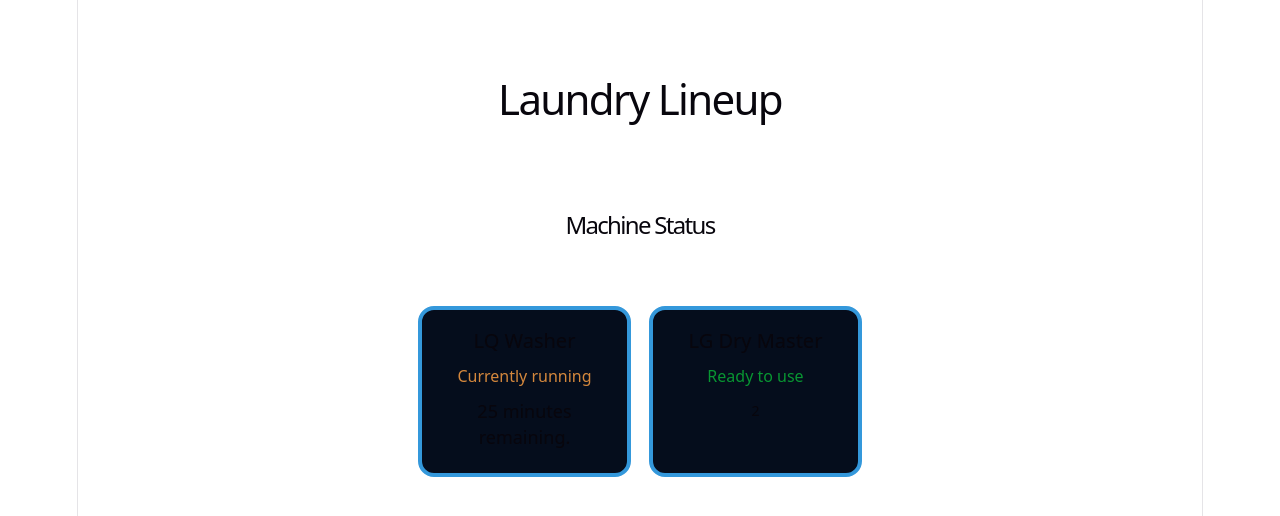
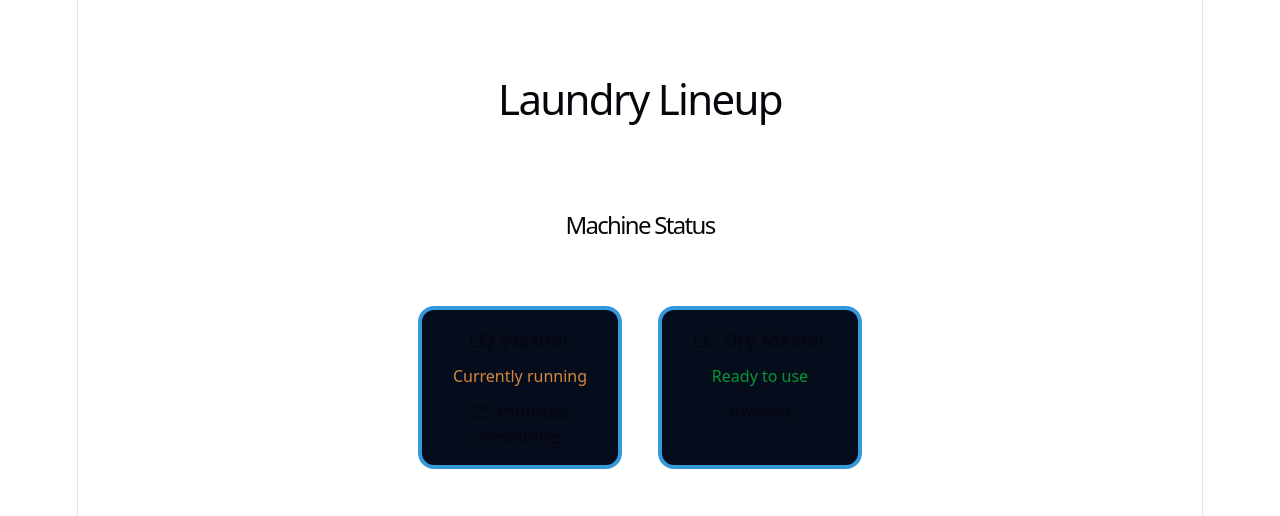
Before and after one commit to xgarcia17/LaundryLineUp, a React (Vite) app: page / in a window 1280 px wide. Shown: the top 516 px of the page. Built offline with nearby package versions, Linux system fonts and the light colour scheme.

Commit message:
display different messages based on queue status and user's place in said queue

```diff
--- a/src/App.tsx
+++ b/src/App.tsx
@@ -1,11 +1,11 @@
 import { useEffect, useState } from "react";
-import { getMachines } from "./api/macines";
-import type { Machine } from "./types/machine";
+import { getMachines } from "./api/machines";
+import type { MachineWithQueue } from "./types/machine";
 import MachinePage from "./pages/MachinePage";
 import "./App.css";
 
 function App() {
-  const [machines, setMachines] = useState<Machine[]>([]);
+  const [machines, setMachines] = useState<MachineWithQueue[]>([]);
   const [loading, setLoading] = useState<boolean>(true);
   const [error, setError] = useState<string | null>(null);
 
--- a/src/api/macines.ts
+++ b/src/api/machines.ts
@@ -1,17 +1,25 @@
-import type { Machine } from "../types/machine";
+import type { MachineWithQueue } from "../types/machine";
 
-const mockMachines: Machine[] = [
+const mockMachines: MachineWithQueue[] = [
   {
     id: "1",
     name: "LQ Washer",
     status: "running",
     minutesRemaining: 25,
+    queue: {
+      totalWaitingCount: 2,
+      currentUserPosition: 2,
+    },
   },
   {
     id: "2",
     name: "LG Dry Master",
     status: "available",
     minutesRemaining: null,
+    queue: {
+      totalWaitingCount: 0,
+      currentUserPosition: null,
+    },
   },
 ];
 
@@ -19,7 +27,7 @@ export async function getMachines({
   householdId,
 }: {
   householdId: string;
-}): Promise<Machine[]> {
+}): Promise<MachineWithQueue[]> {
   if (!householdId) {
     throw new Error("householdId is required");
   }
--- a/src/api/queue.ts
+++ b/src/api/queue.ts
@@ -16,7 +16,7 @@ const mockQueue: QueueEntry[] = [
     machineId: "1",
     userId: "mock-user-2",
     userDisplayName: "Mock User 2",
-    position: 1,
+    position: 2,
     status: "waiting",
     joinedAt: new Date().toISOString(),
     notifiedAt: null,
@@ -41,5 +41,5 @@ export async function addUserToQueueForMachine(
 export async function getQueueForMachine(
   machineId: string,
 ): Promise<QueueEntry[]> {
-  return mockQueue;
+  return mockQueue.filter((entry) => entry.machineId === machineId);
 }
--- a/src/components/MachineCard.module.css
+++ b/src/components/MachineCard.module.css
@@ -17,7 +17,7 @@
   font-size: 16px;
 }
 
-.machineDescription {
+.machineQueueSummary {
   display: -webkit-box;
   -webkit-box-orient: vertical;
   -webkit-line-clamp: 3;
--- a/src/components/MachineCard.tsx
+++ b/src/components/MachineCard.tsx
@@ -1,11 +1,11 @@
-import type { Machine } from "../types/machine";
+import type { MachineWithQueue } from "../types/machine";
 import RoundedSquareCard from "./RoundedSquareCard";
 import styles from "./MachineCard.module.css";
 import { getStatusInfo, type StatusInfo } from "../utils/machineStatus";
 
 type MachineCardProps = {
-  machine: Machine;
-  onSelect: (machine: Machine) => void;
+  machine: MachineWithQueue;
+  onSelect: (machine: MachineWithQueue) => void;
 };
 
 export default function MachineCard({ machine, onSelect }: MachineCardProps) {
@@ -23,7 +23,13 @@ export default function MachineCard({ machine, onSelect }: MachineCardProps) {
       {machine.status === "running" && machine.minutesRemaining !== null && (
         <span>{machine.minutesRemaining} minutes remaining.</span>
       )}
-      <span className={styles.machineDescription}>{machine.id}</span>
+      <span className={styles.machineQueueSummary}>
+        {machine.queue.currentUserPosition === 1
+          ? "You're next!"
+          : machine.queue.currentUserPosition !== null
+            ? `${machine.queue.totalWaitingCount} waiting · Your position: ${machine.queue.currentUserPosition}`
+            : `${machine.queue.totalWaitingCount} waiting`}
+      </span>
     </RoundedSquareCard>
   );
 }
--- a/src/pages/MachinePage.module.css
+++ b/src/pages/MachinePage.module.css
@@ -1,7 +1,7 @@
 .machineCardGrid {
   display: grid;
   grid-template-columns: 1fr;
-  gap: 1rem;
+  gap: 2rem;
 }
 
 @media (min-width: 600px) {
--- a/src/pages/MachinePage.tsx
+++ b/src/pages/MachinePage.tsx
@@ -1,10 +1,15 @@
 import { useEffect, useRef, useState } from "react";
 import MachineCard from "../components/MachineCard";
-import type { Machine } from "../types/machine";
+import type { MachineWithQueue } from "../types/machine";
 import styles from "./MachinePage.module.css";
 
-export default function MachinePage({ machines }: { machines: Machine[] }) {
-  const [selectedMachine, setSelectedMachine] = useState<Machine | null>(null);
+type MachinePageProps = {
+  machines: MachineWithQueue[];
+};
+
+export default function MachinePage({ machines }: MachinePageProps) {
+  const [selectedMachine, setSelectedMachine] =
+    useState<MachineWithQueue | null>(null);
   const dialogRef = useRef<HTMLDialogElement>(null);
 
   useEffect(() => {
--- a/src/types/machine.ts
+++ b/src/types/machine.ts
@@ -1,3 +1,5 @@
+import type { QueueSummary } from "./queue";
+
 export type MachineStatus = "available" | "running" | "finished" | "offline";
 
 export type Machine = {
@@ -6,3 +8,7 @@ export type Machine = {
   status: MachineStatus;
   minutesRemaining: number | null;
 };
+
+export type MachineWithQueue = Machine & {
+  queue: QueueSummary;
+};
--- a/src/types/queue.ts
+++ b/src/types/queue.ts
@@ -15,3 +15,8 @@ export type QueueEntry = {
   joinedAt: string;
   notifiedAt: string | null;
 };
+
+export type QueueSummary = {
+  totalWaitingCount: number;
+  currentUserPosition: number | null;
+};
```
Also changed, not shown: src/utils/queueSummary.ts (added).
